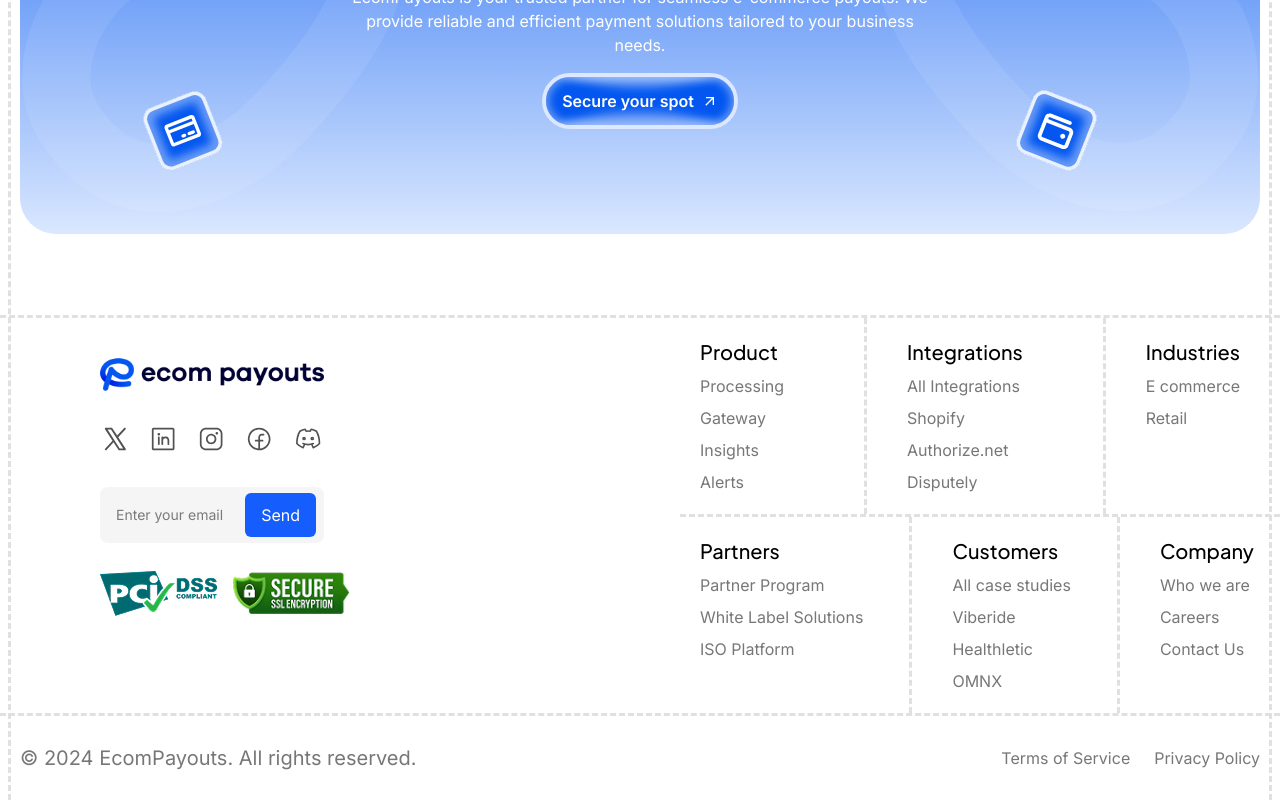
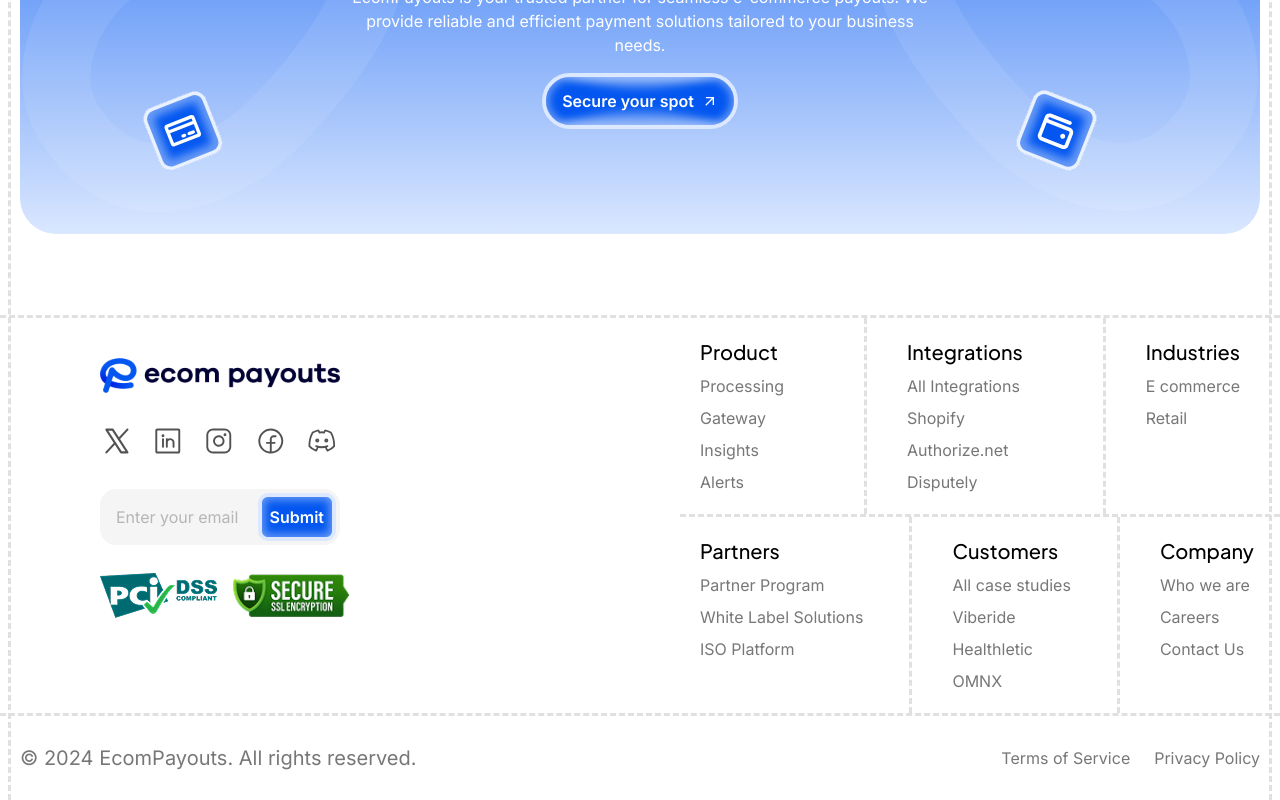
Before and after one commit to hammasmunir/ecom-mpayout, a Next.js app: page /case-studies in a window 1280 px wide. Shown: the part 1986-2786 px from the top of the page. Built offline with nearby package versions, Linux system fonts and the light colour scheme.

Commit message:
footer form updated

```diff
--- a/components/layout/Footer.jsx
+++ b/components/layout/Footer.jsx
@@ -113,7 +113,7 @@ export default function Footer() {
       <div className="w-full border-t border-transparent">
         <div className="border-border mx-auto flex w-full max-w-[1480px] flex-col gap-12 border-t-[3px] border-dashed lg:flex-row lg:justify-between lg:pl-5">
           {/* LEFT SIDE */}
-          <div className="flex w-full max-w-sm flex-col px-5 py-10 lg:px-20">
+          <div className="flex w-full max-w-[400px] flex-col px-5 py-10 lg:px-20">
             <div className="">
               <Image
                 src={Logo}
@@ -130,17 +130,17 @@ export default function Footer() {
               <DiscordIcon />
             </div>
 
-            <div className="relative mt-7 w-full">
+            <form
+              action=""
+              className="mt-7 flex w-full items-center gap-2 rounded-2xl bg-[#F5F5F5] p-1"
+            >
               <input
-                type="text"
+                type="email"
                 placeholder="Enter your email"
-                className="h-14 w-full rounded-lg bg-[#F5F5F5] px-4 pr-24 text-sm"
+                className="text-text w-full rounded-lg border-none bg-transparent px-3 py-2 text-base outline-none"
               />
-              <button className="absolute top-1/2 right-2 h-11 -translate-y-1/2 rounded-md bg-blue-600 px-4 text-white">
-                Send
-              </button>
-            </div>
-
+              <Button text="Submit" variant="formBtn" />
+            </form>
             <div className="mt-7 hidden items-center justify-between gap-4 lg:flex">
               <Image src="/footer/pic.png" alt="Badge 1" width={123} height={45} />
               <Image src="/footer/secure.png" alt="Badge 2" width={117} height={45} />
--- a/components/ui/Button.jsx
+++ b/components/ui/Button.jsx
@@ -19,6 +19,8 @@ const Button = ({
     ghost: 'text-primary-500 px-4 py-2',
     primary:
       'border-[4px] border-[#DBE8FF] bg-primary-500 text-white py-3 px-4 rounded-full transition flex items-center gap shadow-[inset_0_0_8px_3px_#FFFFFF66] font-semibold cursor-pointer shadow-btn',
+    formBtn:
+      'border-[4px] border-[#DBE8FF] bg-primary-500 text-white px-2 py-2 rounded-[10px] transition flex items-center gap shadow-[inset_0_0_8px_3px_#FFFFFF66] font-semibold cursor-pointer ',
   };
 
   const classes = `${variants[variant] || variants.default} ${className}`.trim();
```
